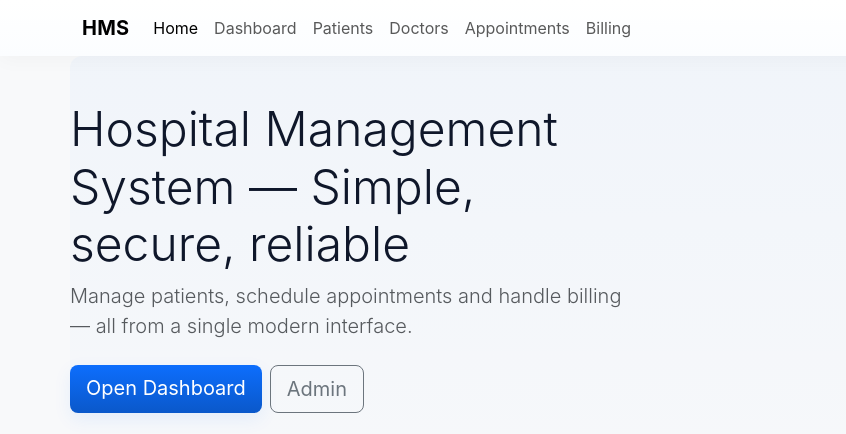
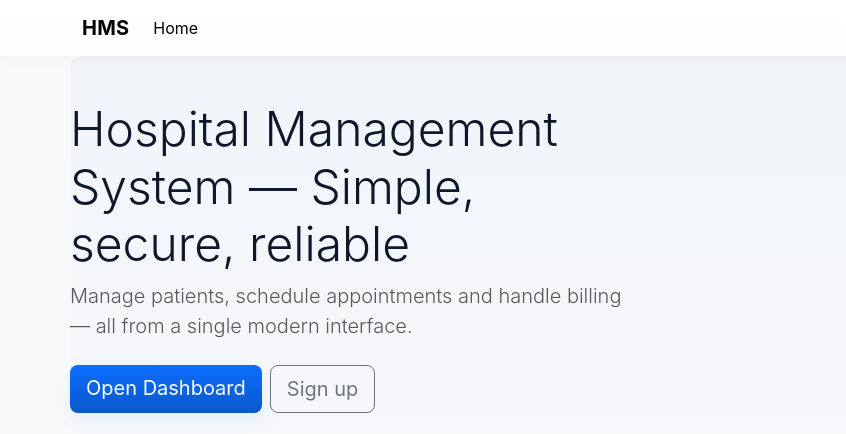
Before and after one commit to riz-eap/HMS-db, a website: page index.html in a window 1280 px wide. Shown: the top 434 px of the page, 0-846 px from the left. Drawn offline with nearby package versions, Linux system fonts and the light colour scheme.

Commit message:
Update index.html

```diff
--- a/index.html
+++ b/index.html
@@ -27,12 +27,6 @@
       <div class="collapse navbar-collapse" id="navMenu">
         <ul class="navbar-nav me-auto mb-2 mb-lg-0">
           <li class="nav-item"><a class="nav-link active" href="index.html">Home</a></li>
-          <!-- Dashboard now goes to login, which will route by role -->
-          <li class="nav-item"><a class="nav-link" href="login.html">Dashboard</a></li>
-          <li class="nav-item"><a class="nav-link" href="patients.html">Patients</a></li>
-          <li class="nav-item"><a class="nav-link" href="doctors.html">Doctors</a></li>
-          <li class="nav-item"><a class="nav-link" href="appointments.html">Appointments</a></li>
-          <li class="nav-item"><a class="nav-link" href="billing.html">Billing</a></li>
         </ul>
 
         <div class="d-flex gap-2">
@@ -52,7 +46,7 @@
 
         <div class="mt-4 d-flex gap-2">
           <a href="login.html" class="btn btn-primary btn-lg">Open Dashboard</a>
-          <a href="admin.html" class="btn btn-outline-secondary btn-lg">Admin</a>
+          <a href="register.html" class="btn btn-outline-secondary btn-lg">Sign up</a>
         </div>
 
         <div class="row g-3 mt-4">
```
